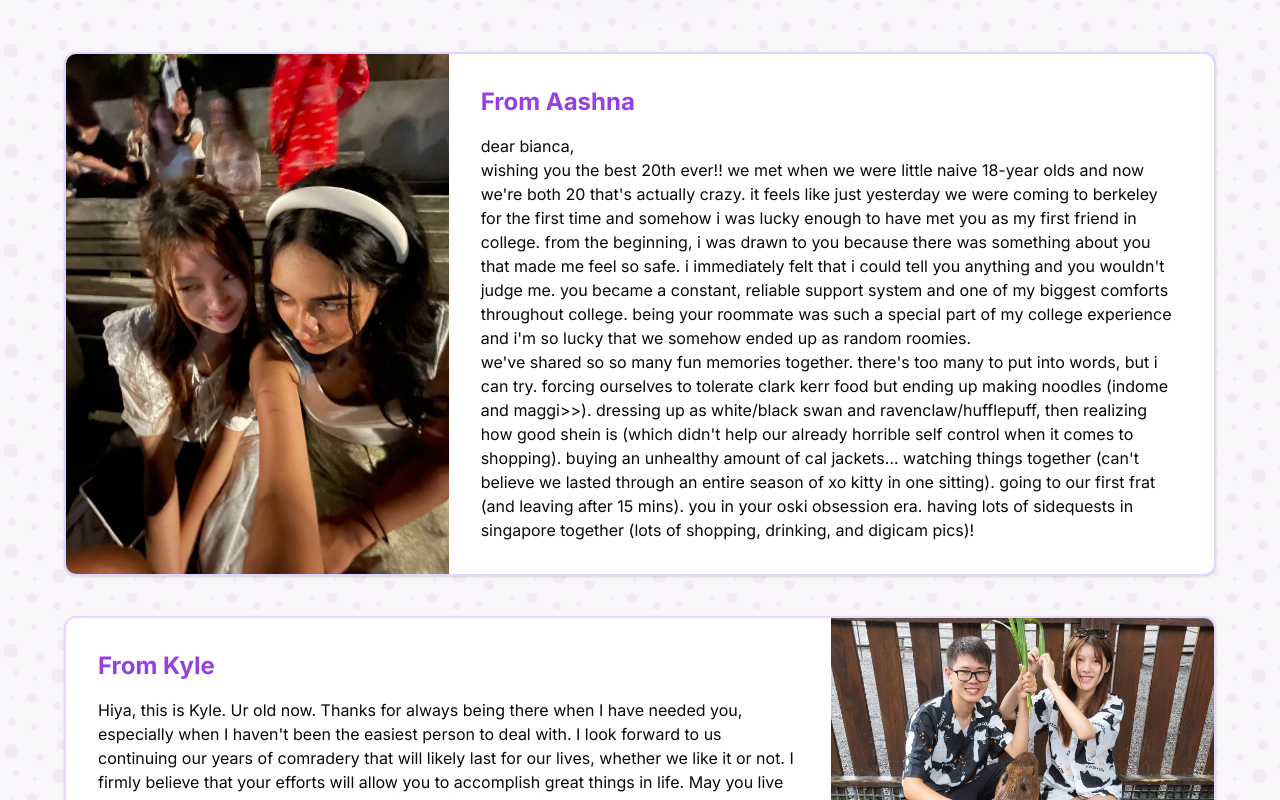
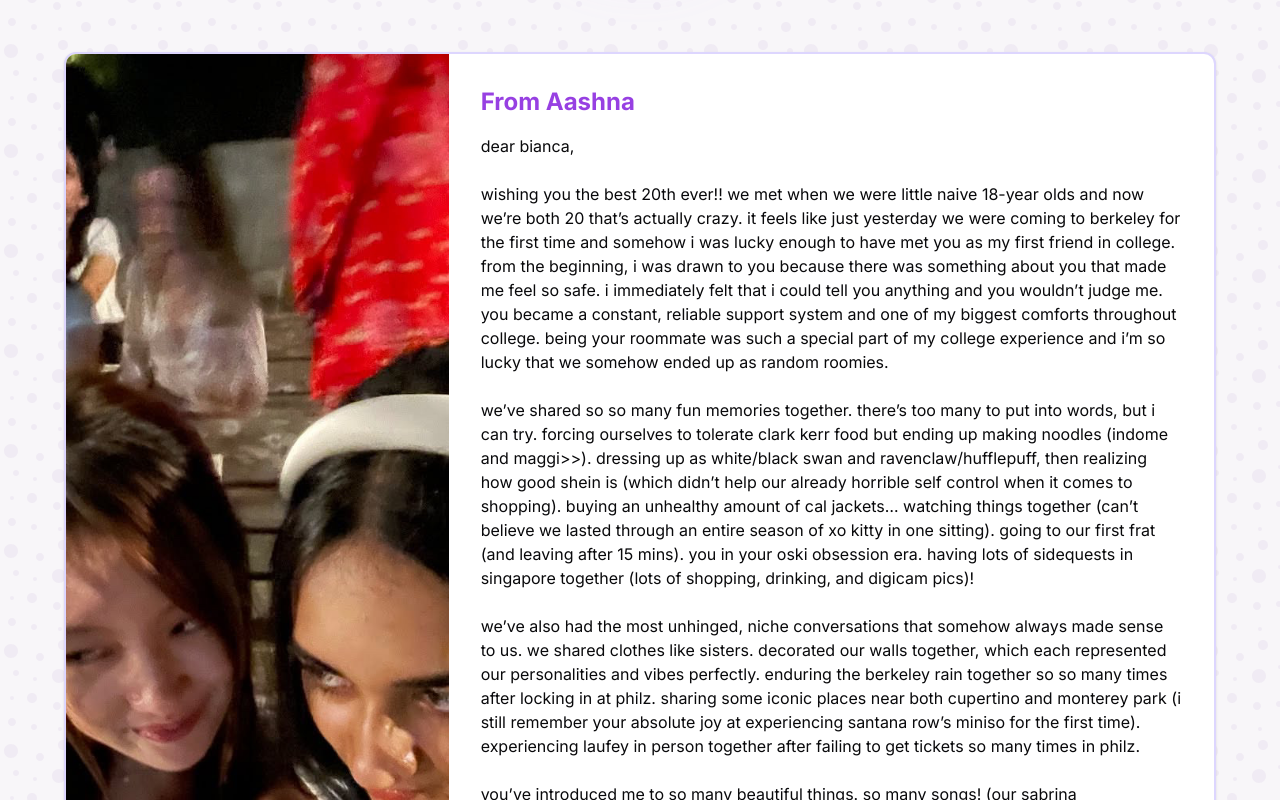
Before and after one commit to kchan29/bevsite, a Next.js app: page / in a window 1280 px wide. Shown: the part 460-1260 px from the top of the page. Built offline with nearby package versions, Linux system fonts and the light colour scheme.

Commit message:
bev update

```diff
--- a/src/app/page.tsx
+++ b/src/app/page.tsx
@@ -11,8 +11,20 @@ const messages: MessageProps[] = [
   {
     name: "Aashna",
     content: `dear bianca,
-wishing you the best 20th ever!! we met when we were little naive 18-year olds and now we're both 20 that's actually crazy. it feels like just yesterday we were coming to berkeley for the first time and somehow i was lucky enough to have met you as my first friend in college. from the beginning, i was drawn to you because there was something about you that made me feel so safe. i immediately felt that i could tell you anything and you wouldn't judge me. you became a constant, reliable support system and one of my biggest comforts throughout college. being your roommate was such a special part of my college experience and i'm so lucky that we somehow ended up as random roomies.
-we've shared so so many fun memories together. there's too many to put into words, but i can try. forcing ourselves to tolerate clark kerr food but ending up making noodles (indome and maggi>>). dressing up as white/black swan and ravenclaw/hufflepuff, then realizing how good shein is (which didn't help our already horrible self control when it comes to shopping). buying an unhealthy amount of cal jackets… watching things together (can't believe we lasted through an entire season of xo kitty in one sitting). going to our first frat (and leaving after 15 mins). you in your oski obsession era. having lots of sidequests in singapore together (lots of shopping, drinking, and digicam pics)!`,
+
+wishing you the best 20th ever!! we met when we were little naive 18-year olds and now we’re both 20 that’s actually crazy. it feels like just yesterday we were coming to berkeley for the first time and somehow i was lucky enough to have met you as my first friend in college. from the beginning, i was drawn to you because there was something about you that made me feel so safe. i immediately felt that i could tell you anything and you wouldn’t judge me. you became a constant, reliable support system and one of my biggest comforts throughout college. being your roommate was such a special part of my college experience and i’m so lucky that we somehow ended up as random roomies.
+
+we’ve shared so so many fun memories together. there’s too many to put into words, but i can try.  forcing ourselves to tolerate clark kerr food but ending up making noodles (indome and maggi>>). dressing up as white/black swan and ravenclaw/hufflepuff, then realizing how good shein is (which didn’t help our already horrible self control when it comes to shopping). buying an unhealthy amount of cal jackets… watching things together (can’t believe we lasted through an entire season of xo kitty in one sitting). going to our first frat (and leaving after 15 mins). you in your oski obsession era. having lots of sidequests in singapore together (lots of shopping, drinking, and digicam pics)!
+
+we’ve also had the most unhinged, niche conversations that somehow always made sense to us. we shared clothes like sisters. decorated our walls together, which each represented our personalities and vibes perfectly. enduring the berkeley rain together so so many times after locking in at philz. sharing some iconic places near both cupertino and monterey park (i still remember your absolute joy at experiencing santana row’s miniso for the first time). experiencing laufey in person together after failing to get tickets so many times in philz.
+
+you’ve introduced me to so many beautiful things. so many songs! (our sabrina carpenter/laufey/niki era was so iconic). indome and djungelskog (which changed my life). took me to super fun places near your home (old town pasadena, those malls, and the best street tacos with hunter and kyle lol).
+
+but more than all of that, i want to thank you for the way you’ve always been there for me (literally since day one). although freshman year as the only 2 pocs in clark kerr (only slight exaggeration) was definitely… an experience? i felt assured that i always had you as a good friend, which felt really reassuring especially because we both highkey didn’t vibe with half of berkeley for at least a semester. i always felt that i could turn to you for the best advice. you have a rare ability to make a space where people can be completely themselves, and that’s something i cherish so much about you. you have a beautiful sense of generosity and have always done little actions to show me that you care about me (i’ve had so many of your snacks your the snackpile lol).
+
+thank you for being such a genuinely beautiful and inspirational person. for your unconditional loyalty, for bringing fresh perspectives into my (bay area brainwashed) mind, and for always being open to experiencing new things together. i love how we can do the most spontaneous, random things and still have the best time. your work ethic, resilience, and pure, genuine heart inspire me so much, and i’m so lucky to have you in my life.
+
+i love you so much and i can’t wait to see what new adventures you experiences in your 20’s! hope to celebrate many many more milestones and birthdays together (21 coming soon?)`,
     image: "/images/Aashna.JPG"
   },
   {
```
